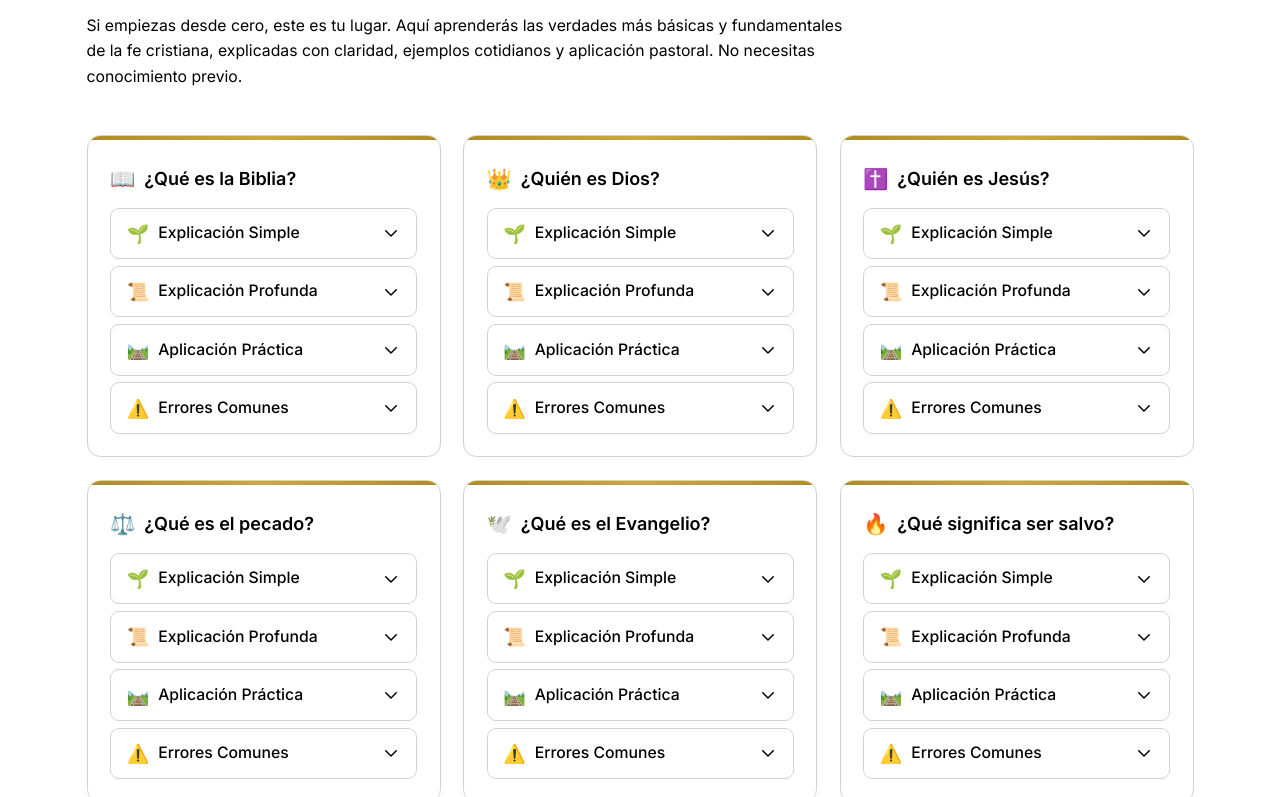
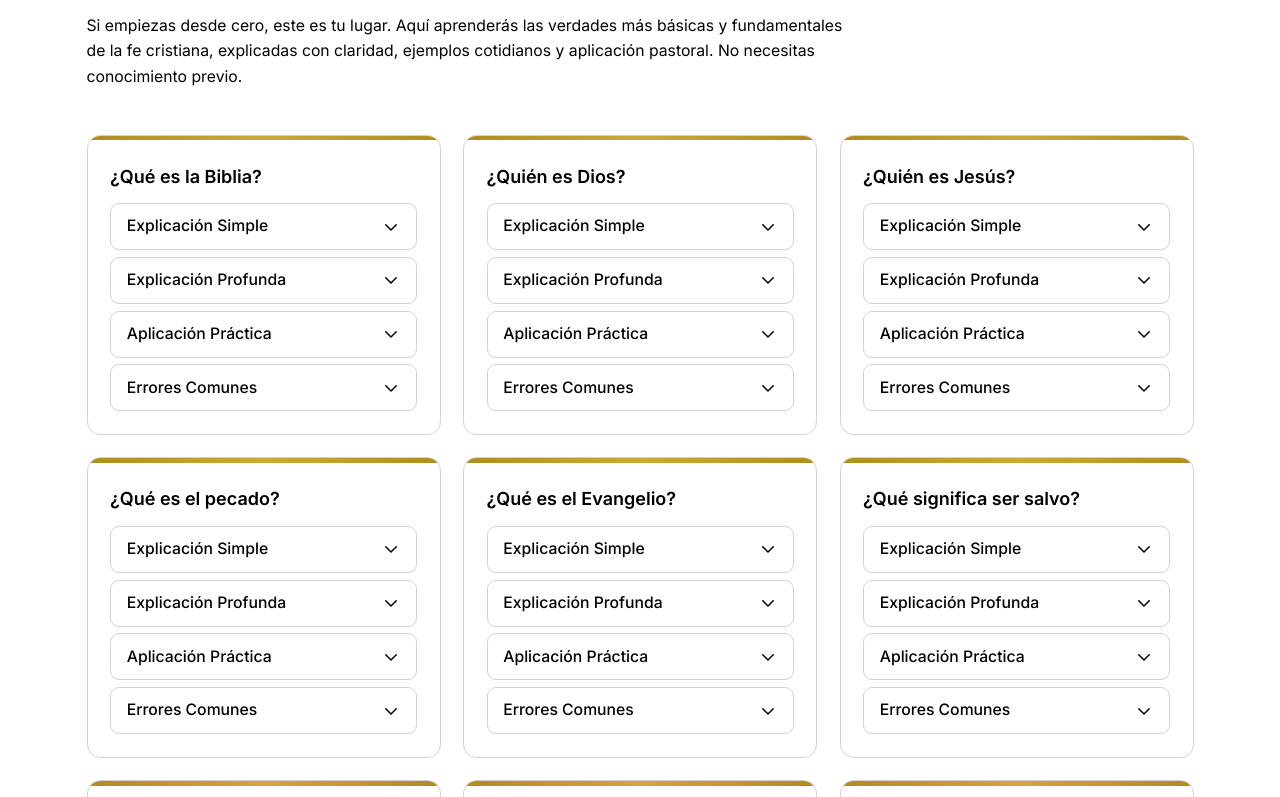
Before and after one commit to fabioledezma/teologia-bautista, a Next.js app: page /aprender in a window 1280 px wide. Shown: the part 943-1740 px from the top of the page. Built offline with nearby package versions, Linux system fonts and the light colour scheme; a web font is replaced by a local one.

Commit message:
style: remove emojis from Escuela section for professional look

```diff
--- a/src/app/aprender/page.tsx
+++ b/src/app/aprender/page.tsx
@@ -7,18 +7,17 @@ function TemaCard({ tema }: { tema: (typeof escuelaData)[number]['temas'][number
   const [openLayer, setOpenLayer] = useState<string | null>(null);
 
   const layers = [
-    { id: 'simple', label: 'Explicación Simple', icon: '🌱', content: tema.simple },
-    { id: 'fondo', label: 'Explicación Profunda', icon: '📜', content: tema.fondo },
-    { id: 'aplicacion', label: 'Aplicación Práctica', icon: '🛤️', content: tema.aplicacion },
-    { id: 'errores', label: 'Errores Comunes', icon: '⚠️', content: tema.errores },
+    { id: 'simple', label: 'Explicación Simple', content: tema.simple },
+    { id: 'fondo', label: 'Explicación Profunda', content: tema.fondo },
+    { id: 'aplicacion', label: 'Aplicación Práctica', content: tema.aplicacion },
+    { id: 'errores', label: 'Errores Comunes', content: tema.errores },
   ];
 
   return (
     <div className="bg-surface-card border border-border rounded-xl overflow-hidden transition-all duration-300 hover:-translate-y-0.5 hover:shadow-md">
       <div className="h-1 bg-gradient-to-r from-gold via-gold-light to-gold" />
       <div className="p-5">
-        <h3 className="text-text font-semibold text-base mb-3 flex items-center gap-2">
-          <span className="text-lg">{tema.icon}</span>
+        <h3 className="text-text font-semibold text-base mb-3">
           {tema.title}
         </h3>
 
@@ -33,7 +32,6 @@ function TemaCard({ tema }: { tema: (typeof escuelaData)[number]['temas'][number
                     : 'bg-surface text-text-2 border border-border hover:border-gold/30 hover:text-text'
                 }`}
               >
-                <span className="text-base flex-shrink-0">{layer.icon}</span>
                 <span className="flex-1">{layer.label}</span>
                 <svg
                   className={`w-4 h-4 transition-transform duration-200 ${
--- a/src/data/escuela.ts
+++ b/src/data/escuela.ts
@@ -1,7 +1,6 @@
 export interface TemaLeccion {
   id: string;
   title: string;
-  icon: string;
   simple: string;
   fondo: string;
   aplicacion: string;
@@ -29,7 +28,7 @@ const escuelaData: NivelEscuela[] = [
       {
         id: "que-es-la-biblia",
         title: "¿Qué es la Biblia?",
-        icon: "📖",
+
         simple:
           "La Biblia es la Palabra de Dios escrita. Es el libro donde Dios habla a los seres humanos. No es un libro cualquiera: fue inspirada por Dios mismo, lo que significa que cada palabra fue guiada por Él para enseñarnos quién es, qué ha hecho y cómo debemos vivir.",
         fondo:
@@ -42,7 +41,6 @@ const escuelaData: NivelEscuela[] = [
       {
         id: "quien-es-dios",
         title: "¿Quién es Dios?",
-        icon: "👑",
         simple:
           "Dios es el Creador y Soberano de todo lo que existe. No es un ser creado ni imaginado por los hombres. Él existe eternamente en tres Personas: Padre, Hijo y Espíritu Santo. Es santo, justo, amoroso, misericordioso, todopoderoso, omnisciente y soberano sobre todas las cosas.",
         fondo:
@@ -55,7 +53,6 @@ const escuelaData: NivelEscuela[] = [
       {
         id: "quien-es-jesus",
         title: "¿Quién es Jesús?",
-        icon: "✝️",
         simple:
           "Jesús es el Hijo de Dios, la segunda Persona de la Trinidad. Él es Dios hecho hombre. Nació de una virgen, vivió una vida perfecta sin pecado, murió en la cruz para pagar por los pecados de Su pueblo, resucitó al tercer día, ascendió al cielo, y un día volverá para juzgar a vivos y muertos.",
         fondo:
@@ -68,7 +65,6 @@ const escuelaData: NivelEscuela[] = [
       {
         id: "que-es-el-pecado",
         title: "¿Qué es el pecado?",
-        icon: "⚖️",
         simple:
           "El pecado es cualquier pensamiento, palabra o acción que desobedece la ley de Dios. Es rebelión contra Dios. Todos hemos pecado y merecemos el castigo de Dios. El pecado no es solo 'hacer cosas malas', sino una naturaleza corrupta que heredamos de Adán que nos hace inclinarnos naturalmente al mal.",
         fondo:
@@ -81,7 +77,6 @@ const escuelaData: NivelEscuela[] = [
       {
         id: "que-es-el-evangelio",
         title: "¿Qué es el Evangelio?",
-        icon: "🕊️",
         simple:
           "Evangelio significa 'buenas noticias'. No son buenos consejos ni reglas para mejorar tu vida. Es la noticia de que Dios, en Su amor, envió a Su Hijo Jesús para vivir perfectamente, morir por pecadores y resucitar, para que todo el que se arrepienta y confíe en Él sea salvo del castigo del pecado y tenga vida eterna.",
         fondo:
@@ -94,7 +89,6 @@ const escuelaData: NivelEscuela[] = [
       {
         id: "que-es-ser-salvo",
         title: "¿Qué significa ser salvo?",
-        icon: "🔥",
         simple:
           "Ser salvo significa ser rescatado del castigo del pecado (el infierno) y ser reconciliado con Dios. No es simplemente 'ir al cielo cuando mueras', aunque eso es parte. Es pasar de estar muerto en pecado a estar vivo en Cristo, de ser enemigo de Dios a ser hijo adoptado, de estar bajo condenación a estar libre de toda acusación.",
         fondo:
@@ -107,7 +101,6 @@ const escuelaData: NivelEscuela[] = [
       {
         id: "que-es-la-fe",
         title: "¿Qué es la fe?",
-        icon: "🕯️",
         simple:
           "La fe no es un sentimiento ni un salto al vacío. Es confiar en Dios y en Su Palabra basándose en lo que Él ha revelado. Es estar seguro de lo que se espera y convencido de lo que no se ve (He 11:1). La fe salvadora no es solo creer que Dios existe, sino confiar personalmente en Cristo para salvación.",
         fondo:
@@ -120,7 +113,6 @@ const escuelaData: NivelEscuela[] = [
       {
         id: "por-que-murio-cristo",
         title: "¿Por qué murió Cristo?",
-        icon: "🩸",
         simple:
           "Cristo murió para pagar por los pecados de Su pueblo. Él llevó el castigo que nosotros merecíamos. Murió no como un mártir ni como un ejemplo de amor, sino como un sustituto: Él ocupó nuestro lugar, recibió la ira de Dios que nosotros merecíamos, y satisfizo la justicia divina.",
         fondo:
@@ -133,7 +125,6 @@ const escuelaData: NivelEscuela[] = [
   {
     id: "que-es-arrepentimiento",
     title: "¿Qué es el arrepentimiento?",
-    icon: "💔",
     simple:
       "Arrepentimiento no es solo sentir tristeza por haber pecado. Es un cambio de mente y de corazón que lleva a cambiar de dirección. Es apartarse del pecado y volverse a Dios. No es simplemente 'pedir perdón', sino abandonar el pecado y correr hacia Cristo.",
     fondo:
@@ -156,7 +147,6 @@ const escuelaData: NivelEscuela[] = [
       {
         id: "que-es-contexto",
         title: "¿Qué es el contexto y por qué importa?",
-        icon: "📐",
         simple:
           "Contexto es todo lo que rodea a un versículo: quién lo escribió, a quién, por qué, en qué situación, y qué dice antes y después. Sacar un versículo de su contexto es como tomar una frase suelta de una carta sin saber de qué habla la carta entera. El contexto es la regla más básica de la interpretación bíblica.",
         fondo:
@@ -169,7 +159,7 @@ const escuelaData: NivelEscuela[] = [
       {
         id: "como-leer-capitulo",
         title: "Cómo leer un capítulo bíblico",
-        icon: "📖",
+
         simple:
           "Un capítulo bíblico no es una colección de versículos sueltos, sino una unidad de pensamiento. Para entenderlo bien, léelo completo de una vez, identifica el tema principal, nota las conexiones entre versículos, y pregúntate qué enseña sobre Dios, el hombre y la salvación.",
         fondo:
@@ -182,7 +172,6 @@ const escuelaData: NivelEscuela[] = [
       {
         id: "como-interpretar-versiculo",
         title: "Cómo interpretar un versículo correctamente",
-        icon: "🔍",
         simple:
           "Para interpretar un versículo correctamente: 1) léelo en su pasaje completo, 2) considera quién lo escribió y a quién, 3) mira cómo se usa en el resto de la Escritura, 4) busca el significado claro y natural, y 5) aplica el principio de que la Escritura no se contradice a sí misma.",
         fondo:
@@ -195,7 +184,6 @@ const escuelaData: NivelEscuela[] = [
       {
         id: "analogia-de-la-fe",
         title: "La Biblia se interpreta a sí misma",
-        icon: "⛓️",
         simple:
           "Este principio significa que ningún pasaje de la Biblia debe interpretarse de manera que contradiga a otro pasaje. La Escritura es coherente porque tiene un solo Autor: Dios. Cuando un pasaje es difícil de entender, debemos buscar luz en otros pasajes más claros que hablen del mismo tema.",
         fondo:
@@ -208,7 +196,6 @@ const escuelaData: NivelEscuela[] = [
       {
         id: "descripcion-vs-mandato",
         title: "Descripción vs Mandato",
-        icon: "⚠️",
         simple:
           "No todo lo que la Biblia *describe* es algo que la Biblia *manda*. La Biblia registra muchas cosas: pecados, errores, malas decisiones, pero no todas son ejemplos a seguir. Debemos distinguir entre lo que la Biblia prescribe (ordena) y lo que meramente describe (registra).",
         fondo:
@@ -221,7 +208,6 @@ const escuelaData: NivelEscuela[] = [
       {
         id: "como-evitar-falsas-doctrinas",
         title: "Cómo evitar falsas doctrinas",
-        icon: "🛡️",
         simple:
           "La mejor defensa contra el error es conocer bien la verdad. Cuando conoces la sana doctrina, reconoces la falsa con más facilidad. También necesitas: 1) estar firmemente arraigado en la Escritura, 2) conocer la historia de la iglesia para no repetir errores pasados, 3) estar en comunidad con creyentes maduros, y 4) examinarlo todo a la luz de la Palabra.",
         fondo:
@@ -234,7 +220,6 @@ const escuelaData: NivelEscuela[] = [
       {
         id: "metodo-correcto",
         title: "Método correcto vs incorrecto",
-        icon: "⚖️",
         simple:
           "El método incorrecto comienza con un versículo aislado, le añade una opinión personal y construye una doctrina. El método correcto comienza con el texto en su contexto, considera el autor, la audiencia y toda la Escritura, y luego aplica correctamente. La diferencia es entre interpretar la Biblia o imponer nuestras ideas en ella.",
         fondo:
@@ -257,7 +242,6 @@ const escuelaData: NivelEscuela[] = [
       {
         id: "doctrina-de-la-escritura",
         title: "Doctrina de la Escritura",
-        icon: "📜",
         simple:
           "La Biblia es la Palabra de Dios escrita. Es inspirada por Dios, inerrante en sus originales, suficiente para toda fe y práctica, clara en lo que enseña para la salvación, y ha sido preservada por Dios para Su iglesia. Es la autoridad máxima y final para todo lo que creemos y hacemos.",
         fondo:
@@ -270,7 +254,6 @@ const escuelaData: NivelEscuela[] = [
       {
         id: "doctrina-de-dios",
         title: "Doctrina de Dios",
-        icon: "👑",
         simple:
           "Dios es el Creador, Sustentador y Soberano de todo. Existe eternamente en tres Personas: Padre, Hijo y Espíritu Santo. Es infinito en todos Sus atributos: santo, justo, amoroso, misericordioso, sabio, todopoderoso, omnisciente, omnipresente, inmutable y soberano sobre todas las cosas.",
         fondo:
@@ -283,7 +266,6 @@ const escuelaData: NivelEscuela[] = [
       {
         id: "doctrina-del-hombre",
         title: "Doctrina del Hombre",
-        icon: "🧬",
         simple:
           "El ser humano fue creado por Dios a Su imagen, bueno y sin pecado. Pero Adán cayó en pecado, y con él toda la humanidad. Ahora todos nacemos con una naturaleza corrupta, inclinados al mal, separados de Dios, y necesitados de redención. El hombre no es básicamente bueno; está muerto en pecado.",
         fondo:
@@ -296,7 +278,6 @@ const escuelaData: NivelEscuela[] = [
       {
         id: "doctrina-de-cristo",
         title: "Doctrina de Cristo",
-        icon: "✝️",
         simple:
           "Jesucristo es el Hijo de Dios, verdadero Dios y verdadero hombre. Fue prometido desde el AT, nació de una virgen, vivió perfectamente, murió como sustituto por los pecados de Su pueblo, resucitó físicamente, ascendió al cielo, y reina como Señor. Él es el centro de toda la Escritura y el único mediador entre Dios y los hombres.",
         fondo:
@@ -309,7 +290,6 @@ const escuelaData: NivelEscuela[] = [
       {
         id: "doctrina-de-la-salvacion",
         title: "Doctrina de la Salvación",
-        icon: "🔥",
         simple:
           "La salvación es obra soberana de Dios de principio a fin. Desde la eternidad, Dios eligió a Su pueblo en Cristo. En el tiempo, el Espíritu Santo llama, regenera, da fe y arrepentimiento, justifica, adopta, santifica y preserva hasta el fin. No es por obras humanas, sino por gracia mediante la fe en Cristo solo.",
         fondo:
@@ -322,7 +302,6 @@ const escuelaData: NivelEscuela[] = [
       {
         id: "doctrina-de-la-iglesia",
         title: "Doctrina de la Iglesia",
-        icon: "⛪",
         simple:
           "La iglesia no es un edificio ni una organización, sino el pueblo de Dios llamado por Él, reunido en asambleas locales, bajo el gobierno de Cristo, para adorar, predicar la Palabra, administrar los sacramentos (bautismo y cena del Señor), edificarse mutuamente y hacer discípulos a todas las naciones.",
         fondo:
@@ -335,7 +314,6 @@ const escuelaData: NivelEscuela[] = [
       {
         id: "ultimas-cosas",
         title: "Últimas Cosas",
-        icon: "🌅",
         simple:
           "La historia no es un ciclo sin fin, sino que avanza hacia un propósito definido por Dios. Cristo volverá en gloria para resucitar a los muertos, juzgar a vivos y muertos, y establecer el cielo nuevo y la tierra nueva donde los redimidos vivirán eternamente con Dios. Los impíos recibirán el castigo eterno.",
         fondo:
```
